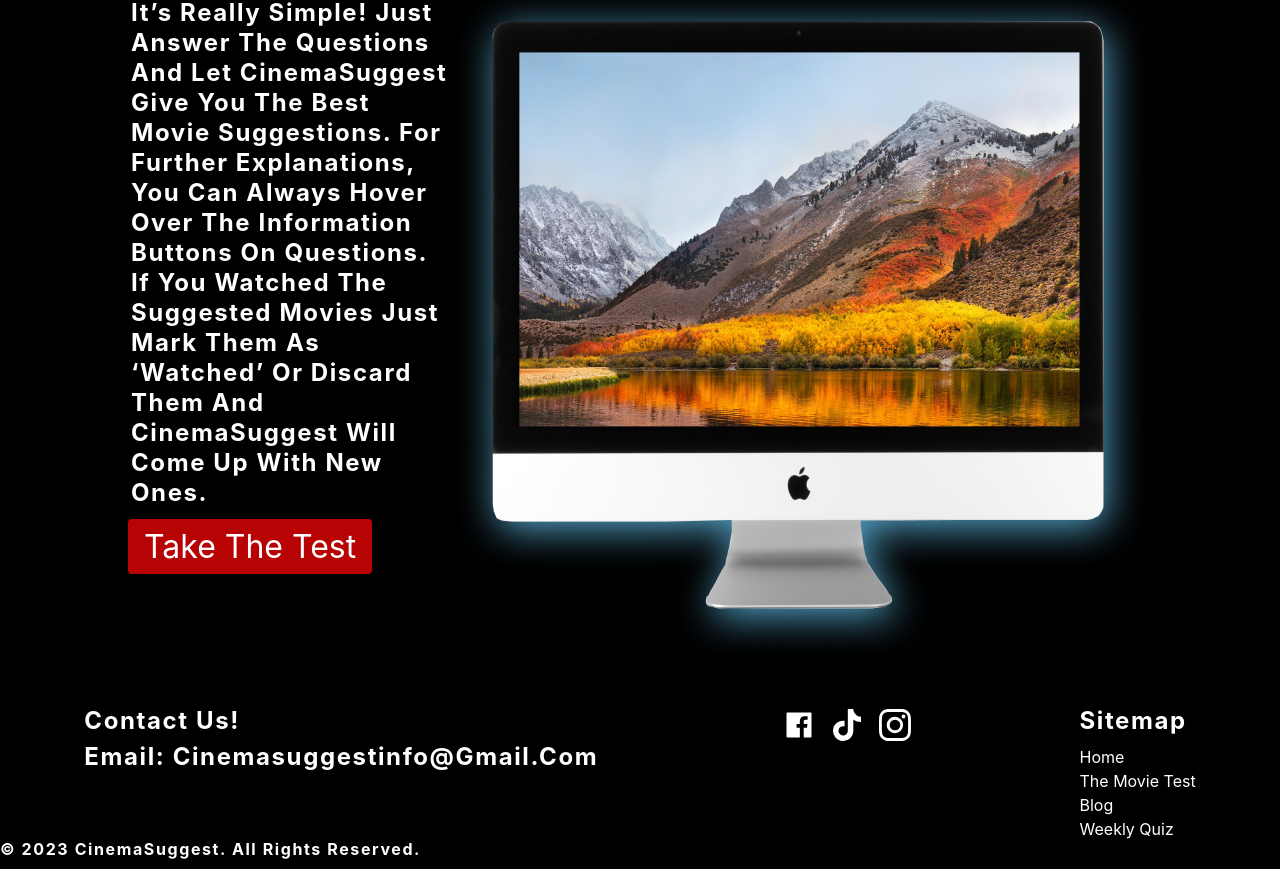
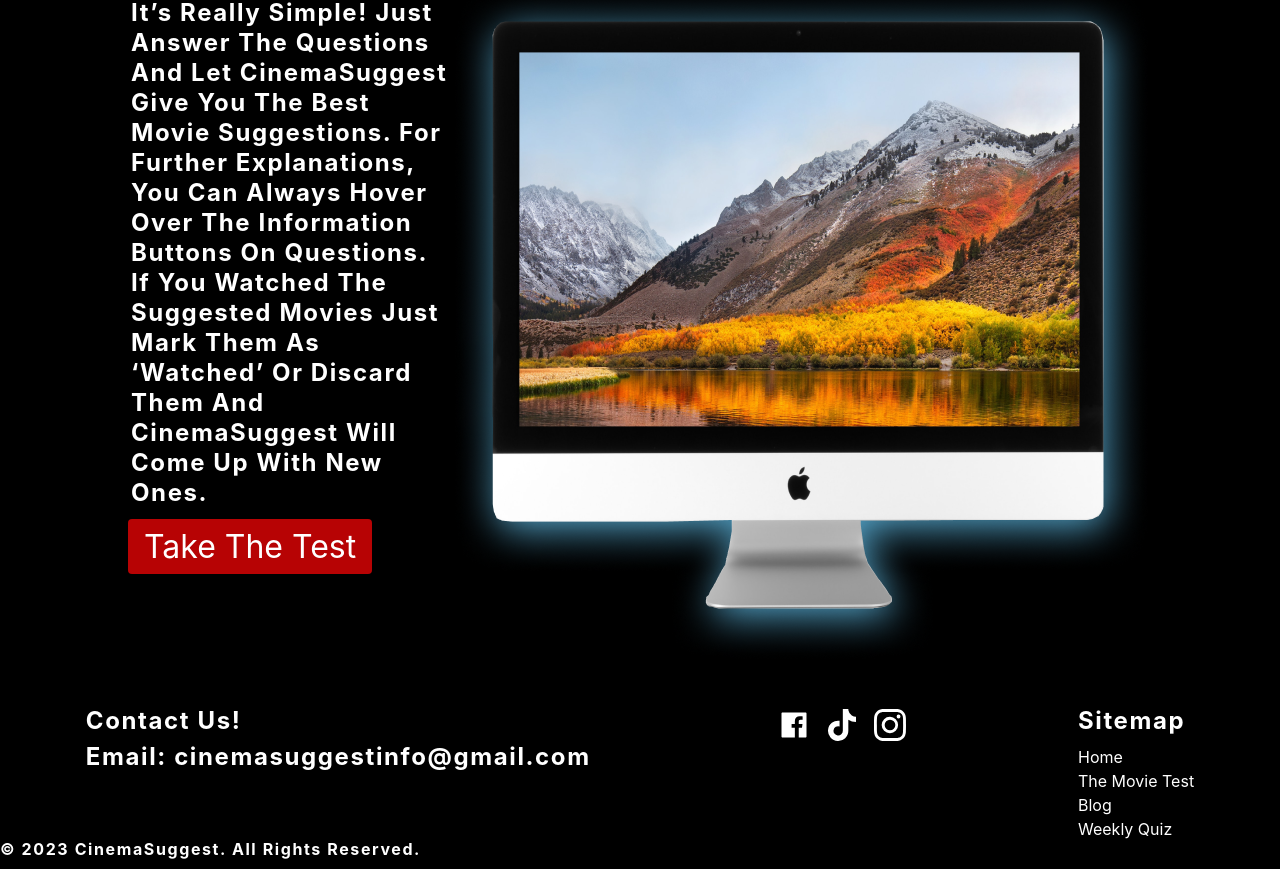
Before and after one commit to emrethebuffguy/CinemaSuggest, a React (Create React App) app in the folder client/: page / in a window 1280 px wide. Shown: the part 1662-2531 px from the top of the page. Built offline with nearby package versions, Linux system fonts and the light colour scheme.

Commit message:
email text transform fixed

```diff
--- a/client/src/components/Footer.js
+++ b/client/src/components/Footer.js
@@ -9,7 +9,7 @@
       <div className="info">
         <div className="content">
           <h3>Contact Us!</h3>
-          <h3>Email: cinemasuggestinfo@gmail.com</h3>
+          <h3 className="normal-text">Email: cinemasuggestinfo@gmail.com</h3>
         </div>
         <div className="social">
            <a href="#"> <AiFillFacebook className="social-icon"/></a>
@@ -35,6 +35,9 @@
   display:flex;
   flex-direction: column;
   margin-bottom:0;
+  .normal-text{
+    text-transform: none !important;
+  }
   .info{
     margin-top:1rem;
     display:flex;
```
